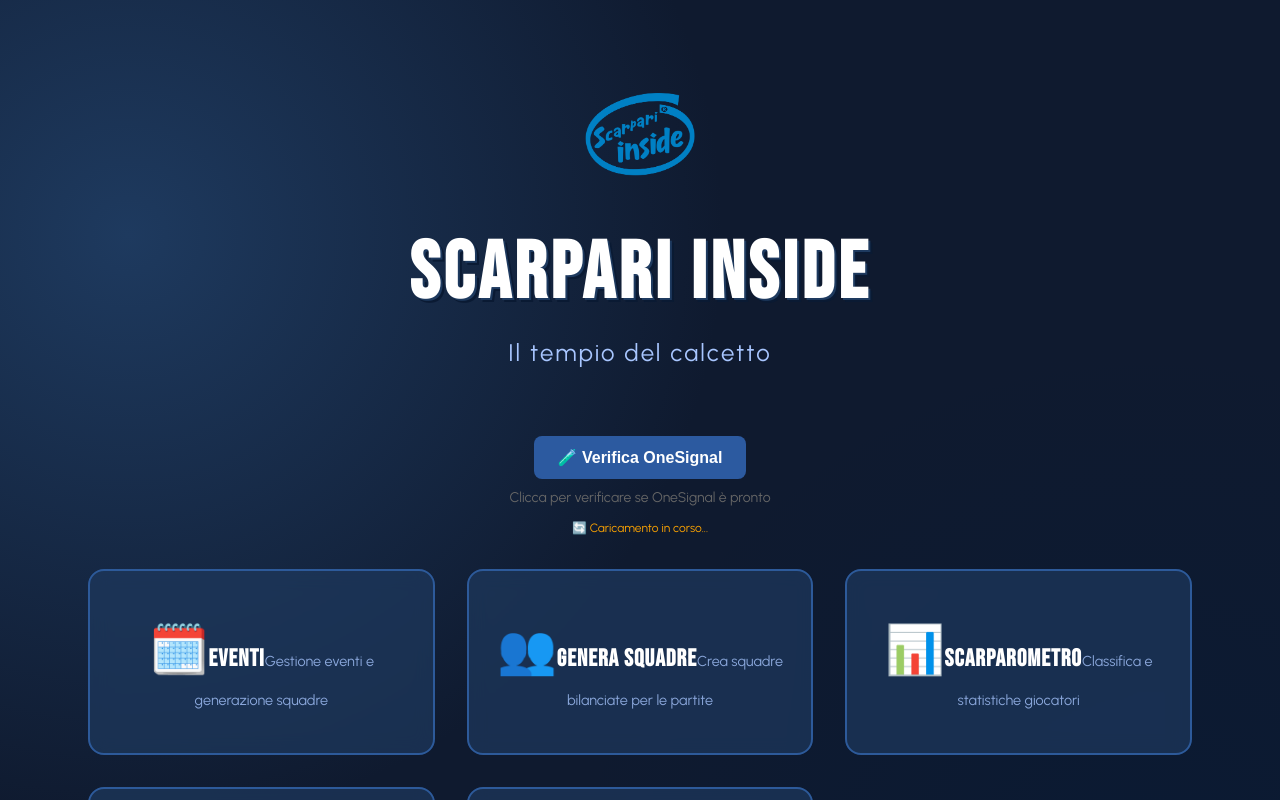
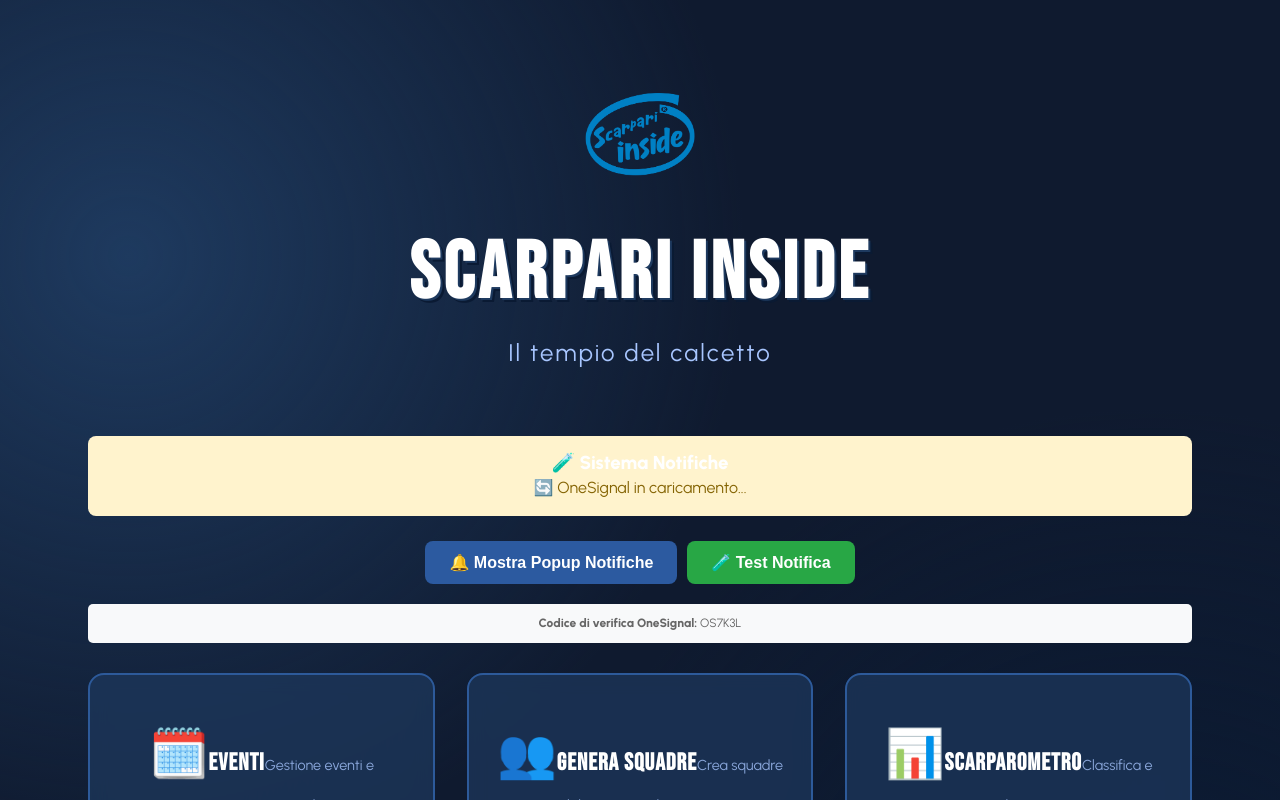
Before and after one commit to scarpariinside26/scarpari-inside-new, a React (Vite) app: page / in a window 1280 px wide. Shown: the top 800 px of the page. Built offline with nearby package versions, Linux system fonts and the light colour scheme.

Commit message:
Update App.jsx

```diff
--- a/src/App.jsx
+++ b/src/App.jsx
@@ -3,45 +3,66 @@ import { Routes, Route, Link } from 'react-router-dom';
 import './App.css';
 import GestioneEventi from './pages/GestioneEventi/GestioneEventi';
 
+// FUNZIONE PER INVIARE NOTIFICHE
+const sendNotification = async (title, message, buttons = []) => {
+  if (!window.OneSignal) {
+    console.error('❌ OneSignal non disponibile');
+    return { success: false, error: 'OneSignal non inizializzato' };
+  }
+
+  try {
+    console.log('📧 Tentativo invio notifica...');
+
+    // Metodo alternativo - per ora mostriamo un messaggio
+    console.log('✅ Notifica simulata:', { title, message, buttons });
+
+    return {
+      success: true,
+      message: 'Notifica inviata (modalità simulata - verrà implementata dopo la configurazione)'
+    };
+
+  } catch (error) {
+    console.error('❌ Errore invio notifica:', error);
+    return { success: false, error: error.message };
+  }
+};
+
 function HomePage() {
   const [isOneSignalReady, setIsOneSignalReady] = useState(false);
 
-  // Test semplice - senza API complesse
-  const testOneSignal = () => {
-    if (window.OneSignal) {
-      alert('✅ OneSignal è caricato correttamente!\n\nOra puoi:\n• Inviare notifiche dalla Dashboard OneSignal\n• Gli utenti riceveranno le notifiche push\n• Il sistema è pronto!');
+  // TEST NOTIFICHE
+  const testNotification = async () => {
+    console.log('🧪 Test notifica...');
+
+    const result = await sendNotification(
+      '🧪 Test Scarpari Inside!',
+      'Questa è una notifica di test! 🎉',
+      [
+        { id: "conferma", text: "✅ Funziona!" },
+        { id: "problema", text: "❌ Non funziona" }
+      ]
+    );
+
+    if (result.success) {
+      alert('✅ ' + result.message);
     } else {
-      alert('❌ OneSignal non è ancora pronto. Ricarica la pagina.');
+      alert('❌ Errore: ' + result.error);
     }
   };
 
-  useEffect(() => {
-    // CARICAMENTO SEMPLIFICATO E SICURO
-    const script = document.createElement('script');
-    script.src = "https://cdn.onesignal.com/sdks/web/v16/OneSignalSDK.page.js";
-    script.async = true;
-
-    script.onload = () => {
-      console.log('✅ OneSignal script caricato');
-
-      // Inizializzazione minima e sicura
-      window.OneSignal = window.OneSignal || [];
+  // TEST ONESIGNAL MANUALE
+  const testOneSignalManual = () => {
+    if (window.OneSignal && Array.isArray(window.OneSignal)) {
       window.OneSignal.push(function() {
-        window.OneSignal.init({
-          appId: import.meta.env.VITE_ONESIGNAL_APP_ID,
+        OneSignal.showSlidedownPrompt().then(() => {
+          console.log('✅ Popup mostrato manualmente');
+          alert('✅ Popup OneSignal mostrato!');
         });
       });
-
-      // Aspetta un po' e poi segna come pronto
-      setTimeout(() => {
-        setIsOneSignalReady(true);
-        console.log('✅ OneSignal pronto per l\'uso');
-      }, 2000);
-    };
-
-    document.head.appendChild(script);
-
-  }, []);
+    } else {
+      alert('❌ OneSignal non pronto');
+    }
+  };
 
   return (
     <div className="container">
@@ -56,10 +77,22 @@ function HomePage() {
       </header>
 
       <main className="main">
-        {/* BOTTONE SEMPLIFICATO */}
+        {/* SEZIONE TEST ONESIGNAL */}
         <div style={{ textAlign: 'center', marginBottom: '30px' }}>
+          <div style={{
+            background: isOneSignalReady ? '#e8f5e8' : '#fff3cd',
+            padding: '15px',
+            borderRadius: '8px',
+            marginBottom: '20px'
+          }}>
+            <h3>🧪 Sistema Notifiche</h3>
+            <p style={{ color: isOneSignalReady ? 'green' : '#856404' }}>
+              {isOneSignalReady ? '✅ ONESIGNAL PRONTO' : '🔄 OneSignal in caricamento...'}
+            </p>
+          </div>
+
           <button
-            onClick={testOneSignal}
+            onClick={testOneSignalManual}
             style={{
               padding: '12px 24px',
               background: '#2c5aa0',
@@ -68,21 +101,40 @@ function HomePage() {
               borderRadius: '8px',
               cursor: 'pointer',
               fontSize: '16px',
-              fontWeight: 'bold'
+              fontWeight: 'bold',
+              margin: '5px'
             }}
           >
-            🧪 Verifica OneSignal
+            🔔 Mostra Popup Notifiche
           </button>
-          <p style={{ fontSize: '14px', color: '#666', marginTop: '8px' }}>
-            Clicca per verificare se OneSignal è pronto
-          </p>
 
+          <button
+            onClick={testNotification}
+            style={{
+              padding: '12px 24px',
+              background: '#28a745',
+              color: 'white',
+              border: 'none',
+              borderRadius: '8px',
+              cursor: 'pointer',
+              fontSize: '16px',
+              fontWeight: 'bold',
+              margin: '5px'
+            }}
+          >
+            🧪 Test Notifica
+          </button>
+
+          {/* CODICE VERIFICA ONESIGNAL */}
           <div style={{
             fontSize: '12px',
-            color: isOneSignalReady ? 'green' : 'orange',
-            marginTop: '10px'
+            color: '#666',
+            marginTop: '15px',
+            padding: '10px',
+            background: '#f8f9fa',
+            borderRadius: '5px'
           }}>
-            {isOneSignalReady ? '✅ Sistema Notifiche PRONTO' : '🔄 Caricamento in corso...'}
+            <strong>Codice di verifica OneSignal:</strong> OS7K3L
           </div>
         </div>
 
@@ -127,6 +179,34 @@ function HomePage() {
 }
 
 function App() {
+  const [isOneSignalReady, setIsOneSignalReady] = useState(false);
+
+  useEffect(() => {
+    console.log('🚀 Initializing OneSignal...');
+
+    // OneSignal deve essere usato come array
+    window.OneSignal = window.OneSignal || [];
+
+    window.OneSignal.push(function() {
+      OneSignal.init({
+        appId: import.meta.env.VITE_ONESIGNAL_APP_ID,
+        allowLocalhostAsSecureOrigin: true,
+      }).then(() => {
+        console.log('✅ OneSignal initialized successfully!');
+        setIsOneSignalReady(true);
+
+        // Mostra il popup automaticamente
+        return OneSignal.showSlidedownPrompt();
+      }).then(() => {
+        console.log('✅ Popup shown!');
+      }).catch(error => {
+        console.error('❌ OneSignal error:', error);
+        setIsOneSignalReady(false);
+      });
+    });
+
+  }, []);
+
   return (
     <div className="App">
       <Routes>
```
